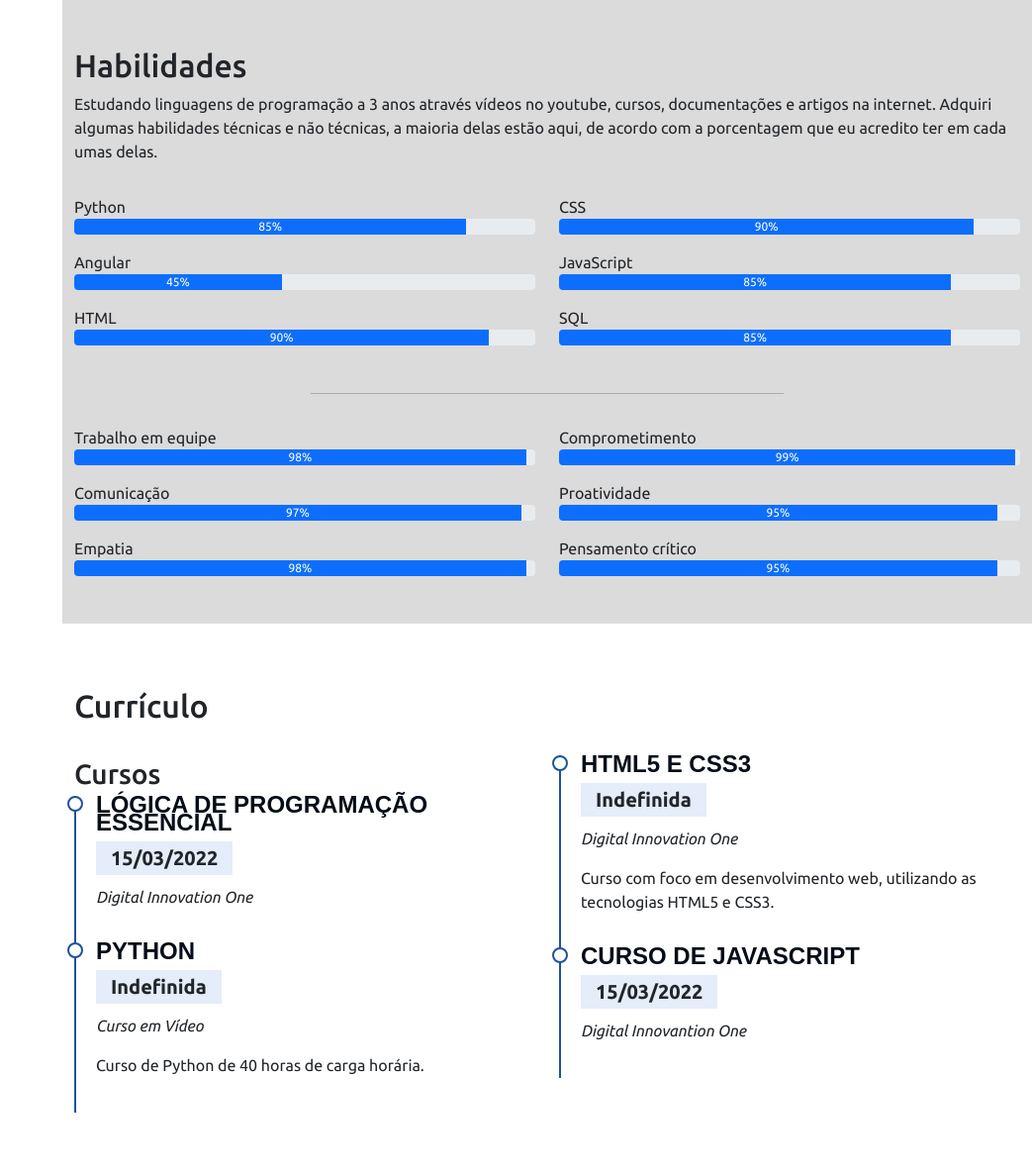
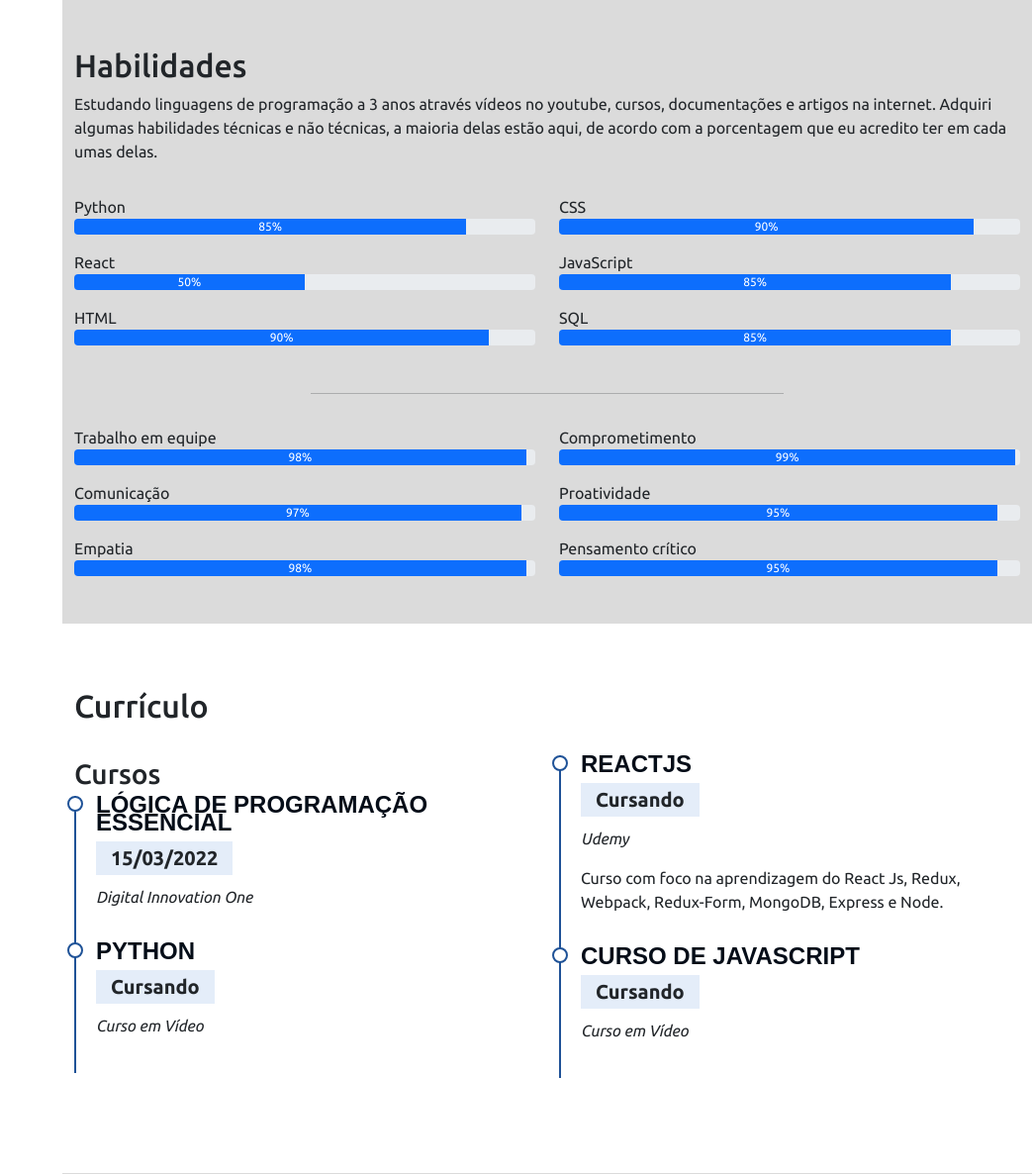
Before and after one commit to augustobernardo/portfolio-responsivo, a Flask app: page / in a window 1280 px wide. Shown: the part 1411-2597 px from the top of the page at 99% size, without its empty margins (237-1280 px from the left). Run offline with Flask 2, Linux system fonts and the light colour scheme; some libraries are stand-ins or nearby versions.

Commit message:
fazendo alterações

```diff
--- a/templates/index.html
+++ b/templates/index.html
@@ -176,10 +176,10 @@
                             <div class="progress-bar" data-anime="left" role="progressbar" style="width: 85%;"
                                 aria-valuenow="85" aria-valuemin="0" aria-valuemax="100">85%</div>
                         </div>
-                        <p class="mt-3 mb-0">Angular</p>
+                        <p class="mt-3 mb-0">React</p>
                         <div class="progress">
-                            <div class="progress-bar" data-anime="left" role="progressbar" style="width: 45%;"
-                                aria-valuenow="45" aria-valuemin="0" aria-valuemax="100">45%</div>
+                            <div class="progress-bar" data-anime="left" role="progressbar" style="width: 50%;"
+                                aria-valuenow="50" aria-valuemin="0" aria-valuemax="100">50%</div>
                         </div>
                         <p class="mt-3 mb-0">HTML</p>
                         <div class="progress">
@@ -284,13 +284,13 @@
                             <h4>Python</h4>
 
                             <!--Data-->
-                            <h5>Indefinida</h5>
+                            <h5>Cursando</h5>
 
                             <!--Instituição-->
                             <p><em>Curso em Vídeo</em></p>
 
                             <!--Descrição-->
-                            <p>Curso de Python de 40 horas de carga horária.</p>
+                            <!--<p>Curso de Python de 40 horas de carga horária.</p>-->
 
                         </div class="cv-item">
 
@@ -302,16 +302,16 @@
                         <div class="cv-item" data-anime="up">
 
                             <!--Nome do curso-->
-                            <h4>HTML5 e CSS3</h4>
+                            <h4>ReactJS</h4>
 
                             <!--Data-->
-                            <h5>Indefinida</h5>
+                            <h5>Cursando</h5>
 
                             <!--Instituição-->
-                            <p><em>Digital Innovation One</em></p>
+                            <p><em>Udemy</em></p>
 
                             <!--Descrição-->
-                            <p>Curso com foco em desenvolvimento web, utilizando as tecnologias HTML5 e CSS3.</p>
+                            <p>Curso com foco na aprendizagem do  React Js, Redux, Webpack, Redux-Form, MongoDB, Express e Node.</p>
 
                         </div>
                         <!-- Quarta experiência -->
@@ -321,10 +321,10 @@
                             <h4>Curso de JavaScript</h4>
 
                             <!--Data-->
-                            <h5>15/03/2022</h5>
+                            <h5>Cursando</h5>
 
                             <!--Instituição-->
-                            <p><em>Digital Innovantion One</em></p>
+                            <p><em>Curso em Vídeo</em></p>
 
                             <!--Descrição-->
                             <!-- <p>Curso focado em Javascript</p> -->
```
